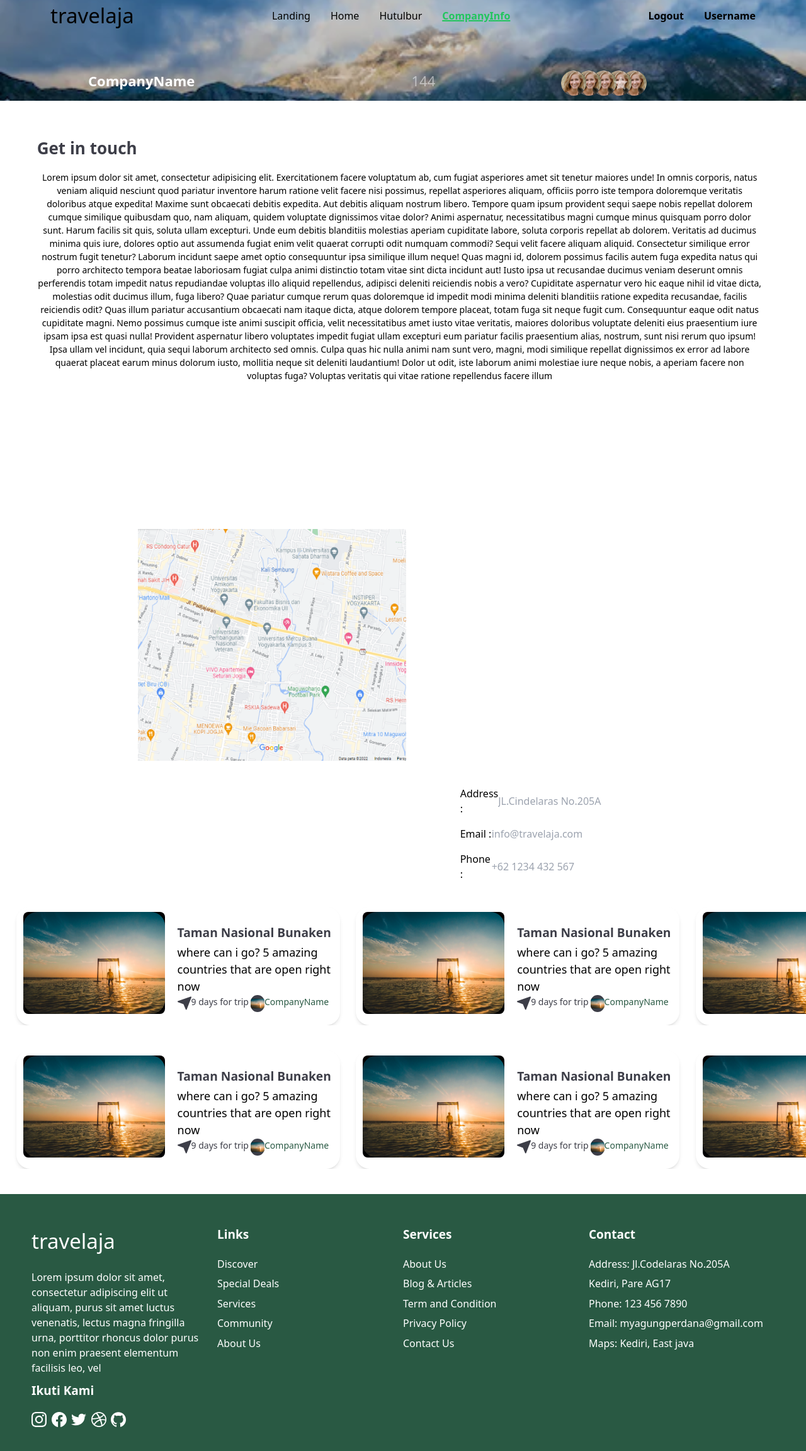
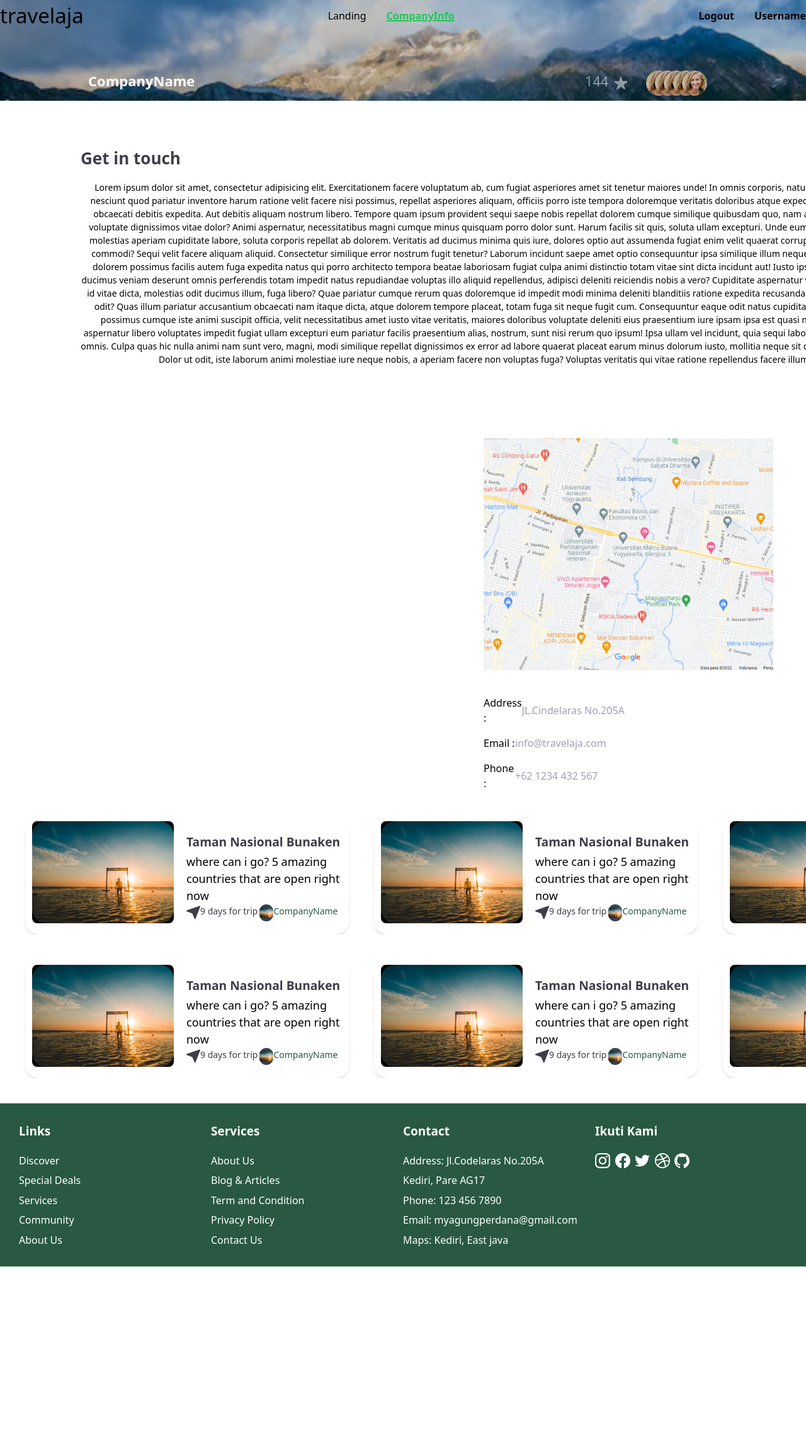
Before and after one commit to HOP-2023DemoDay/aylal, a React (Create React App) app in the folder front/: page /CompanyInfo in a window 1280 px wide. Shown: the top 2304 px of the page at 63% size. After the commit the page ends 2011 px from the top, so only its background shows below. Built offline with nearby package versions, Linux system fonts and the light colour scheme.

Commit message:
4.28comp++

```diff
--- a/front/src/components/Footer.jsx
+++ b/front/src/components/Footer.jsx
@@ -4,23 +4,21 @@ import fb from "../assets/fb.svg";
 import twitter from "../assets/twitter.svg";
 import something from "../assets/something.svg";
 import github from "../assets/github.svg";
+import clsx from "clsx";
+
+const style = {
+  comp: "mt-[20px] flex flex-col justify-between h-[150px]",
+  last: "2xl:w-1/4 xl:w-1/4 lg:w-1/4 md:w-1/4 sm:w-1/4 w-1/3",
+  mllast:"2xl:ml-[0px] xl:ml-[0px] lg:ml-[0px] md:ml-[0px] sm:ml-[0px] 2xl:mt-[0px] xl:mt-[0px] lg:mt-[0px] md:mt-[0px] sm:mt-[0px] mt-[210px] ml-[-83vw]",
+};
 
 export const Footer = () => {
   return (
-    <div className="font-Poppins bg-GreenText text-white w-screen overflow-hidden p-[50px] sm:text-xs smm:text-xs smm:p-[10px] sm:p-[20px] md:p-[30px] lg:p-[40px]">
+    <div className="font-Poppins bg-GreenText text-white w-screen overflow-hidden p-[30px] sm:text-xs sm:p-[20px] md:p-[30px] lg:p-[40px]">
       <div className="flex flex-row">
-        <div className="w-1/4 smm:hidden ">
-          <p className="text-[33px] text-[33px]">travelaja</p>
-          <p className="mt-[20px]  pr-[20px]">
-            Lorem ipsum dolor sit amet, consectetur adipiscing elit ut aliquam,
-            purus sit amet luctus venenatis, lectus magna fringilla urna,
-            porttitor rhoncus dolor purus non enim praesent elementum facilisis
-            leo, vel
-          </p>
-        </div>
-        <div className="w-1/4">
+        <div className={clsx(style.last)}>
           <p className="font-bold text-[19px]">Links</p>
-          <div className="mt-[20px] flex flex-col justify-between h-[150px]">
+          <div className={clsx(style.comp)}>
             <p>Discover</p>
             <p>Special Deals</p>
             <p>Services</p>
@@ -28,9 +26,9 @@ export const Footer = () => {
             <p>About Us</p>
           </div>
         </div>
-        <div className="w-1/4">
+        <div className={clsx(style.last)}>
           <p className="font-bold text-[19px]">Services</p>
-          <div className="mt-[20px] flex flex-col justify-between h-[150px]">
+          <div className={clsx(style.comp)}>
             <p>About Us</p>
             <p>Blog & Articles</p>
             <p>Term and Condition</p>
@@ -38,9 +36,9 @@ export const Footer = () => {
             <p>Contact Us</p>
           </div>
         </div>
-        <div className="w-1/4">
+        <div className={clsx(style.last)}>
           <p className="font-bold text-[19px]">Contact</p>
-          <div className="mt-[20px] flex flex-col justify-between h-[150px]">
+          <div className={clsx(style.comp)}>
             <p>Address: Jl.Codelaras No.205A</p>
             <p>Kediri, Pare AG17</p>
             <p>Phone: 123 456 7890</p>
@@ -48,8 +46,7 @@ export const Footer = () => {
             <p>Maps: Kediri, East java </p>
           </div>
         </div>
-      </div>
-      <div className="w-1/4 pt-[10px]">
+        <div className={clsx(style.last, style.mllast)}>
           <p className="font-bold text-[19px]">Ikuti Kami</p>
           <div className="mt-[20px] flex flex-row w-[150px] justify-between">
             <img src={ig} alt="" />
@@ -60,5 +57,6 @@ export const Footer = () => {
           </div>
         </div>
       </div>
+    </div>
   );
 };
--- a/front/src/components/Header.jsx
+++ b/front/src/components/Header.jsx
@@ -9,21 +9,13 @@ export const Header = () => {
       value: "Landing",
     },
     {
-      path: "/Home",
-      value: "Home",
-    },
-    {
-      path: "/Hutulbur",
-      value: "Hutulbur",
-    },
-    {
       path: "/CompanyInfo",
       value: "CompanyInfo",
     },
   ];
   return (
     <div
-      className={`flex flex-row items-center justify-between w-full md:pl-5 md:pr-5 lg:pl-10 lg:pr-10 xl:pl-20 xl:pr-20 2xl:pl-20 2xl:pr-20 fixed font-Poppins sm:text-xs smm:text-xs md:text-sm ${
+      className={`flex flex-row items-center justify-between w-screen absolute font-Poppins ${
         pathname === "/" ? "text-white" : "text-black"
       }`}
     >
--- a/front/src/components/Hutulbur.jsx
+++ b/front/src/components/Hutulbur.jsx
@@ -1,8 +1,7 @@
 import React from "react";
-import Img2 from "../img/img2.svg"
-import Arrow from "../img/ArrowDay.svg"
+import Img2 from "../img/img2.svg";
+import Arrow from "../img/ArrowDay.svg";
 import clsx from "clsx";
-
 
 const style = {
   too: "text-Button font-Poppins text-[14px] font-light",
@@ -10,20 +9,30 @@ const style = {
 
 export const Hutulbur = () => {
   return (
-    <div className="h-[188px] w-[514px] ml-[2vw] rounded-[22px] shadow-md grid grid-rows-4  smmsm:w-[414px]">
-
-      <img className="h-[162px] w-[225px] mt-[1vh] ml-[11px] bg-current rounded-lg rounded-[22px] bg-repeat  smmsm:w-[125px]" src={Img2} alt="img2"  />
+    <div className="h-[188px] w-[514px] ml-[40px] rounded-[22px] shadow-md grid grid-rows-4  smmsm:w-[414px]">
+      <img
+        className="h-[162px] w-[225px] mt-[1vh] ml-[11px] bg-current rounded-lg rounded-[22px] bg-repeat  smmsm:w-[125px]"
+        src={Img2}
+        alt="img2"
+      />
 
       <div className="w-[257px] ml-[361px] mt-[-20px]  smmsm:ml-[261px]">
-
-        <p className="ml-[-105px] font-Poppins font-bold text-[19.2px] text-DarkText  smmsm:text-[18px] smmsm:w-[220px]">Taman Nasional Bunaken</p>
-        <p className="ml-[-105px] font-Poppins font-normal text-[18px] w-[255px] mt-[3px] smmsm:text-[16px] smmsm:w-[220px] smmsm:my-[10px]">where can i go? 5 amazing countries that are open right now</p>
+        <p className="ml-[-105px] font-Poppins font-bold text-[19.2px] text-DarkText  smmsm:text-[18px] smmsm:w-[220px]">
+          Taman Nasional Bunaken
+        </p>
+        <p className="ml-[-105px] font-Poppins font-normal text-[18px] w-[255px] mt-[3px] smmsm:text-[16px] smmsm:w-[220px] smmsm:my-[10px]">
+          where can i go? 5 amazing countries that are open right now
+        </p>
 
         <div className="ml-[-105px] w-[250px] flex flex-wrap smmsm:w-[240px] smmsm:ml-[-120px]">
-            <img src={Arrow} className="w-[22px] h-[27px]" alt="Arrow" />
-            <p className={clsx(style.too , "font-normal text-DarkText")}>9 days for trip</p>
-            <img src={Img2} className="w-[22px] h-[27px] bg-DarkText ml-[3px] rounded-full" alt="img" />
-            <p className={clsx(style.too , "font-bold text-GreenText")}>CompanyName</p>
+          <img src={Arrow} className="w-[22px] h-[27px]" alt="Arrow" />
+          <p className={clsx(style.too, "font-normal text-DarkText")}>9 days for trip</p>
+          <img
+            src={Img2}
+            className="w-[22px] h-[27px] bg-DarkText ml-[3px] rounded-full"
+            alt="img"
+          />
+          <p className={clsx(style.too, "font-bold text-GreenText")}>CompanyName</p>
         </div>
       </div>
     </div>
--- a/front/src/pages/CompanyInfo.jsx
+++ b/front/src/pages/CompanyInfo.jsx
@@ -8,7 +8,7 @@ import img from "../img/companyImg.svg"
 import pagearr from "../img/pagearr.svg"
 
 const style = {
-  people: "2xl:w-[40px] 2xl:h-[40px] xl:w-[40px] xl:h-[40px] lg:w-[40px] lg:h-[40px] md:w-[30px] md:h-[30px] md:ml-[-3vw]  w-[26px] h-[26px] ml-[-5vw] bg-DarkText rounded-full",
+  people: "2xl:w-[40px] 2xl:h-[40px] 2xl:ml-[-2vw] xl:w-[40px] xl:h-[40px] xl:ml-[-2vw] lg:w-[40px] lg:h-[40px] md:w-[30px] md:h-[30px] md:ml-[-3vw]  w-[26px] h-[26px] ml-[-5vw] bg-DarkText rounded-full",
   box: "flex justify-between w-[281px] mt-[2vh]",
 };
 
@@ -19,13 +19,13 @@ export const CompanyInfo = () => {
       <img src={img} alt="img" className="w-screen h-[20vh] object-cover" />
       <button><img src={pagearr} alt="arrow" onClick = {() => {console.log("first")}} className="h-10 mt-[-30vh] ml-[2vw]" /></button>
       <div className="w-screen flex justify-around mt-[-9vh]">
-        <p className="font-Poppins font-bold text-[22px] text-white ml-[-16vw] md:text-[28px] md:text-[24px]">CompanyName</p>
+        <p className="font-Poppins font-bold text-[22px] text-white 2xl:text-[50px] ml-[-16vw] md:text-[28px] md:text-[24px]">CompanyName</p>
         <div className="w-[15vw] flex justify-between mr-[-20vw]">
           <div className="w-[90px] ml-[-5vw]">
-          <p className="font-Poppins font-light text-[22px] ml-[-22vw] opacity-50 text-white md:text-[25px] md:ml-[-8vw]">144</p>
-          <img src={star} alt="start" className="w-[22px] h-[22px] ml-[-12vw] opacity-50 ml-[40px] md:w-[20px] md:h-[20px] md:ml-[-2vw] mt-[-3vh]"/>
+          <p className="2xl:ml-[5vw] xl:ml-[-0.5vw] lg:ml-[-1vw] md:ml-[0.5vw] font-Poppins font-light text-[22px] ml-[-22vw] opacity-50 text-white">144</p>
+          <img src={star} alt="start" className="w-[22px] lg:ml-[-3vw] 2xl:ml-[7vw] h-[22px] ml-[-12vw] opacity-50 ml-[40px] md:w-[20px] md:h-[20px] md:ml-[-2vw] mt-[-3vh]"/>
           </div>
-          <div className="w-[140px] flex ml-[-10vw]">
+          <div className="w-[140px] flex ml-[-10vw] lg:ml-[10vw] md:ml-[10vw]">
             <img src={hun} alt="hun" className={clsx(style.people)}/>
             <img src={hun} alt="hun" className={clsx(style.people)}/>
             <img src={hun} alt="hun" className={clsx(style.people)}/>
@@ -35,11 +35,11 @@ export const CompanyInfo = () => {
         </div>
       </div>
       </div>
-      <div className="mt-[16vh] w-screen flex justify-around md:mt-[10vh]">
+      <div className="2xl:mt-[20vh] xl:mt-[20vh] lg:mt-[20vh] lg:px-[3vw] md:mt-[20vh] md:px-[5vw] w-screen flex justify-around md:mt-[10vh] mt-[20vh]">
 
-        <div className="w-1/3 mt-[2vh] ml-[-5vw]">
-        <p className="text-[26px] font-Poppins mt-[-10vh] text-DarkText font-bold lg:text-[26px] md:text-[24px] ">Get in touch</p>
-        <p className="w-[90vw] mr-[10vw] font-Poppins font-light text-[10px] xl:text-[14px] text-center mt-[2vh] lg:mt-[1vh] md:text-[10px] lg:text-[12px] ">
+        <div className="w-1/2 2xl:ml-[15vw] xl:ml-[10vw]">
+        <p className="text-[26px] font-Poppins mt-[-10vh] text-DarkText font-bold lg:text-[26px] md:text-[24px] 2xl:text-[40px] ">Get in touch</p>
+        <p className="mr-[10vw] font-Poppins font-light text-[10px] xl:text-[14px] text-center mt-[2vh] lg:mt-[1vh] md:text-[10px] lg:text-[12px] 2xl:text-[20px] w-screen">
           Lorem ipsum dolor sit amet, consectetur adipisicing elit.
           Exercitationem facere voluptatum ab, cum fugiat asperiores amet sit
           tenetur maiores unde! In omnis corporis, natus veniam aliquid nesciunt
@@ -82,9 +82,9 @@ export const CompanyInfo = () => {
         </p>
         </div>
 
-        <div className="w-1/3 ">
-          <img src={Map} className="w-screen ml-[-40vw] h-[46vh] bg-slate-900 md:w-[35vw] mt-[70vh]" alt="Map" />
-          <div className="w-[29vw] grid grid-cols-2  xl:grid-cols-1 lg:grid-cols-1 md:grid-cols-1 mt-[3vh]">
+        <div className="w-1/2">
+          <img src={Map} className="h-[46vh] 2xl:mt-[-10vh] mt-[48vh]" alt="Map" />
+          <div className="w-[29vw] grid grid-cols-2 xl:grid-cols-1 lg:grid-cols-1 md:grid-cols-1 mt-[3vh]">
             <div className={clsx(style.box)}>
             <p className="">Address :</p>
             <input type="text" placeholder="JL.Cindelaras No.205A" name="" id="" />
```
Also changed, not shown: front/src/components/CompanyCard.jsx (+19 -14 lines), front/src/pages/LandingPage.jsx (+16 -21 lines). Lines whose indentation alone changed are shown as unchanged.
